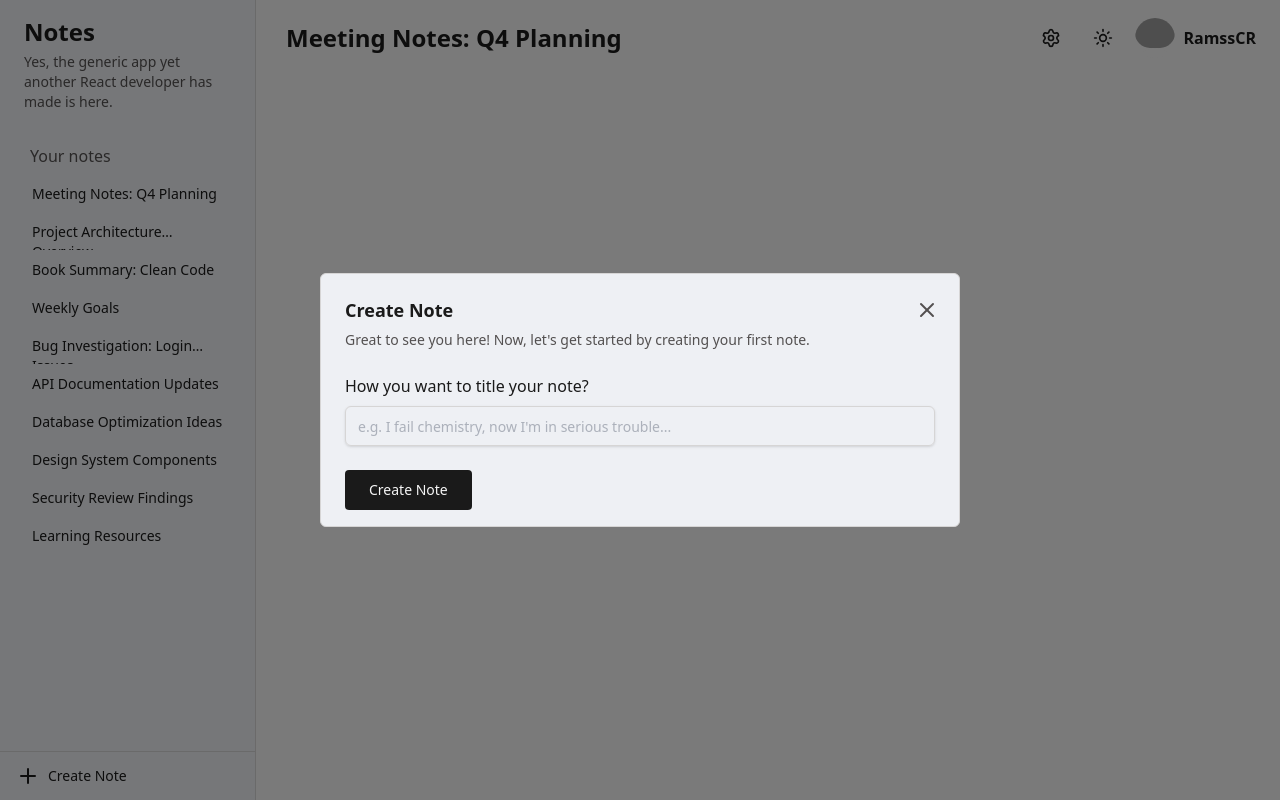
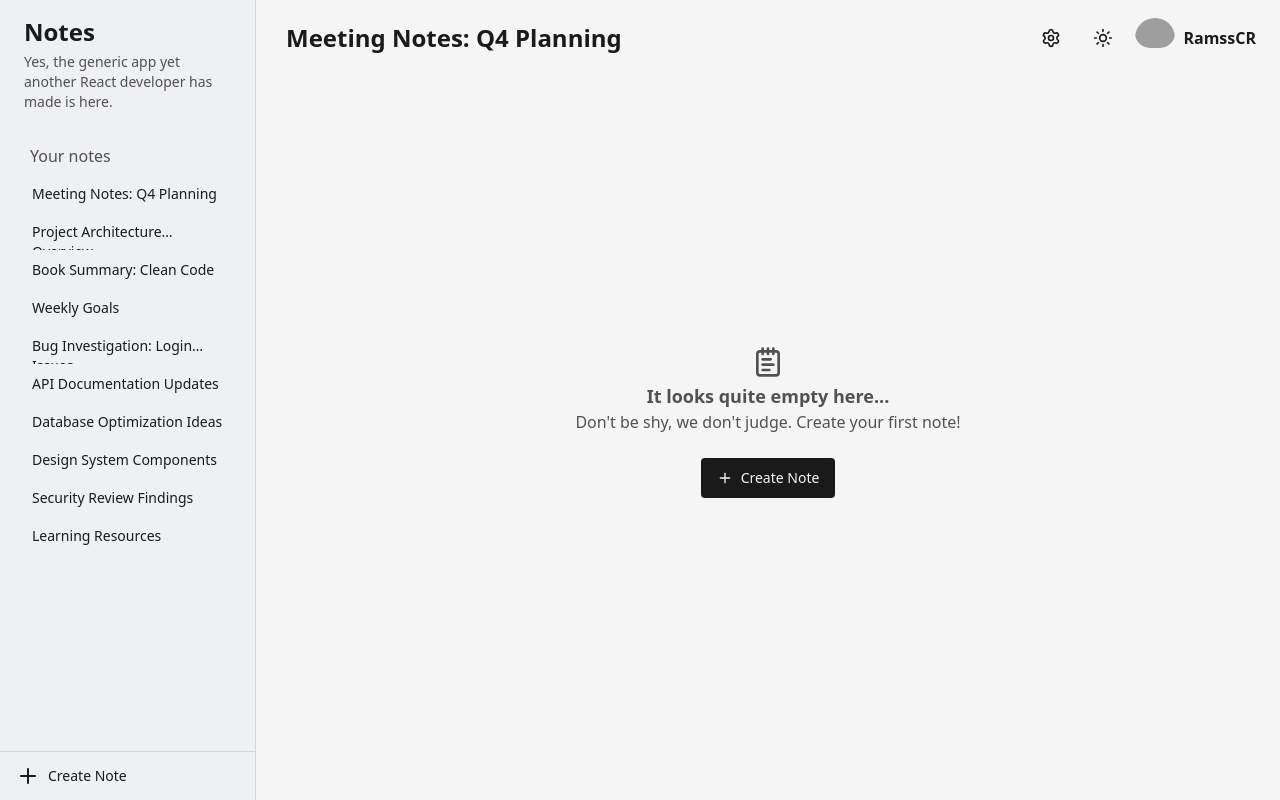
Before and after one commit to RamssCR/notes-app, a React (Vite) app: page / in a window 1280 px wide. Built offline with nearby package versions, Linux system fonts and the light colour scheme; grey boxes are pictures that could not be loaded.

Commit message:
feat: agregada ruta con parametro opcional

```diff
--- a/src/App.tsx
+++ b/src/App.tsx
@@ -2,7 +2,6 @@ import { BrowserRouter, Routes, Route } from 'react-router-dom'
 import { Notes } from '@views/Notes'
 import { useFontEffect } from '@hooks/useFontEffect'
 import { useThemeEffect } from '@hooks/useThemeEffect'
-import { CreateNote } from '@components/editor/CreateNote'
 
 /**
  * It's the main application component that sets up the routing for the app.
@@ -15,9 +14,8 @@ export const App = () => {
   return (
     <BrowserRouter>
       <Routes>
-        <Route path="/" element={<Notes />} />
+        <Route path="/:id?" element={<Notes />} />
       </Routes>
-      <CreateNote active={true} />
     </BrowserRouter>
   );
 }
```
